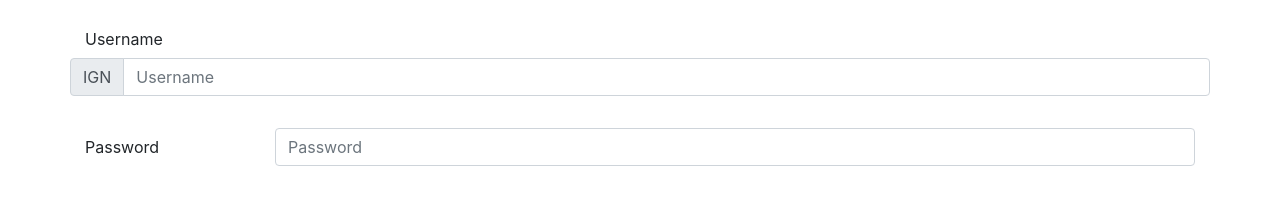
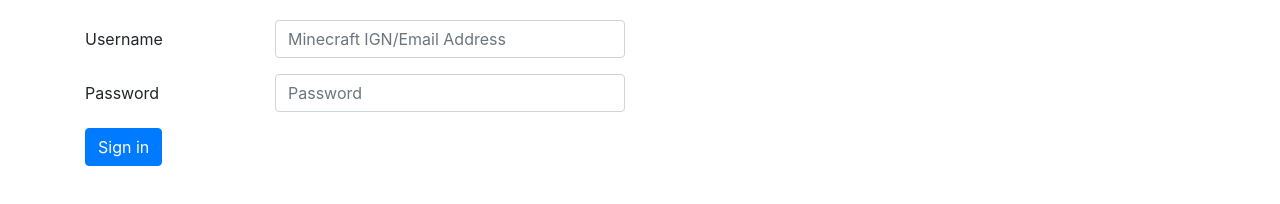
Before and after one commit to natebwangsut/aws-minecraft-web, a plain HTML site: page index.html in a window 1280 px wide. Drawn offline with nearby package versions, Linux system fonts and the light colour scheme.

Commit message:
Added signin button

```diff
--- a/index.html
+++ b/index.html
@@ -14,18 +14,20 @@
     <div class="container">
         <form>
             <div class="form-group row">
-                <label for="inputPassword3" class="col-sm-2 col-form-label">Username</label>
-                <div class="input-group mb-3">
-                    <div class="input-group-prepend">
-                        <span class="input-group-text" id="basic-addon1">IGN</span>
-                    </div>
-                    <input type="text" class="form-control" placeholder="Username" aria-label="Username" aria-describedby="basic-addon1">
+                <label for="inputUsername3" class="col-sm-2 col-form-label">Username</label>
+                <div class="col-sm-4">
+                    <input type="text" class="form-control" id="inputUsername3" placeholder="Minecraft IGN/Email Address">
                 </div>
             </div>
             <div class="form-group row">
                 <label for="inputPassword3" class="col-sm-2 col-form-label">Password</label>
-                <div class="col-sm-10">
+                <div class="col-sm-4">
                     <input type="password" class="form-control" id="inputPassword3" placeholder="Password">
+                </div>
+            </div>
+            <div class="form-group row">
+                <div class="col-sm-6">
+                    <button type="submit" class="btn btn-primary">Sign in</button>
                 </div>
             </div>
         </form>
```
